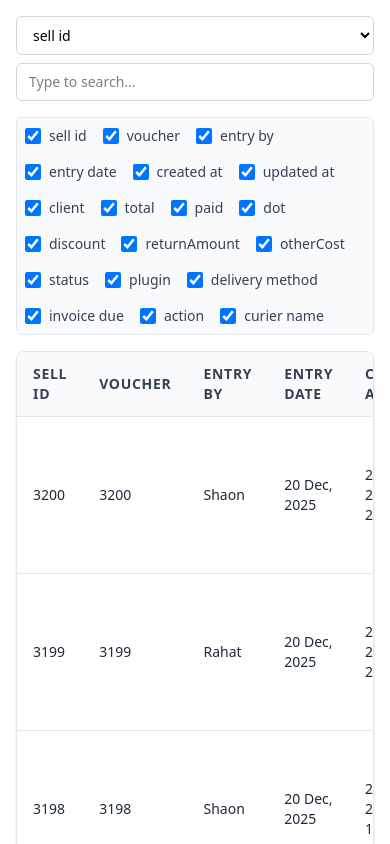
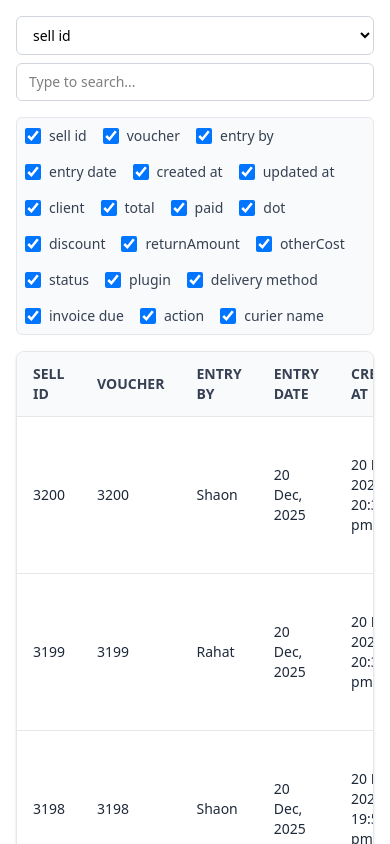
Before and after one commit to ratulislam46/ragory-ltd-task, a React (Vite) app: page / in a window 390 px wide. Shown: the top 844 px of the page. Built offline with nearby package versions, Linux system fonts and the light colour scheme.

Commit message:
Modify code for responsivility

```diff
--- a/src/components/DataTable.jsx
+++ b/src/components/DataTable.jsx
@@ -10,10 +10,11 @@ const DataTable = ({ data, visibleColumns }) => {
     );
   }
 
-  // Render cell function with plugin handling
+  // Render cell function with plugin & courier handling
   const renderCell = (value, colName) => {
+    // Plugin column
     if (colName === "plugin") {
-      if (!value) return <span className="text-gray-400">No Plugin</span>;
+      if (!value) return <span className="text-gray-400 italic">No Plugin</span>;
       if (value.short_url) {
         return (
           <a
@@ -26,10 +27,18 @@ const DataTable = ({ data, visibleColumns }) => {
           </a>
         );
       }
-      return <span className="text-gray-400">No Plugin</span>;
+      return <span className="text-gray-400 italic">No Plugin</span>;
     }
 
-    if (value === null || value === undefined) return "N/A";
+    // Curier Name
+    if (colName === "curier_name") {
+      if (!value || value === "") {
+        return <span className="text-gray-400 italic">No Courier</span>;
+      }
+    }
+
+    // Default rendering
+    if (value === null || value === undefined) return "";
     if (typeof value === "string" && value.includes("<")) {
       return <span dangerouslySetInnerHTML={{ __html: value }} />;
     }
@@ -41,12 +50,12 @@ const DataTable = ({ data, visibleColumns }) => {
     <div className="relative overflow-x-auto border border-gray-200 rounded-lg shadow-sm">
       <table className="min-w-full divide-y divide-gray-200">
         {/* Table Header */}
-        <thead className="bg-gray-50 sticky top-0 z-10">
+        <thead className="bg-gray-50 sticky top-0 z-20">
           <tr>
             {visibleColumns.map((col) => (
               <th
                 key={col}
-                className="px-4 py-3 text-left text-sm font-semibold text-gray-700 uppercase tracking-wider"
+                className="px-4 py-3 text-left text-sm font-semibold text-gray-700 uppercase "
               >
                 {col.replace(/_/g, " ")}
               </th>
--- a/src/pages/Home.jsx
+++ b/src/pages/Home.jsx
@@ -3,10 +3,19 @@ import jsonData from '../data/data.json';
 import DataTable from '../components/DataTable';
 
 const Home = () => {
+  const columns = Object.keys(jsonData.data[0]);
+  const [visibleColumns, setVisibleColumns] = useState(columns);
   const [searchField, setSearchField] = useState("sell_id");
   const [searchQuery, setSearchQuery] = useState("");
-    const columns = Object.keys(jsonData.data[0]);
-    const [visibleColumns, setVisibleColumns] = useState(columns);
+
+  // Toggle column visibility
+  const toggleColumn = (col) => {
+    if (visibleColumns.includes(col)) {
+      setVisibleColumns(visibleColumns.filter(c => c !== col));
+    } else {
+      setVisibleColumns([...visibleColumns, col]);
+    }
+  };
 
   // Helper: strip HTML tags for search
   const stripHTML = (str) => {
@@ -14,40 +23,17 @@ const Home = () => {
     return str.replace(/<[^>]+>/g, "");
   };
 
-    // Filtered data
+  // Filtered data based on search
   const filteredData = jsonData.data.filter((row) => {
     let value = row[searchField];
-
     if (value === null || value === undefined) return false;
-
-        // If object, stringify
-        if (typeof value === "object") {
-            value = JSON.stringify(value);
-        }
-
-        // If string, strip HTML tags
-        if (typeof value === "string") {
-            value = stripHTML(value);
-        }
-
+    if (typeof value === "object") value = JSON.stringify(value);
+    if (typeof value === "string") value = stripHTML(value);
     return value.toString().toLowerCase().includes(searchQuery.toLowerCase());
   });
 
-    // Toggle column visibility
-    const toggleColumn = (col) => {
-        if (visibleColumns.includes(col)) {
-            // Hide column → remove from visibleColumns
-            setVisibleColumns(visibleColumns.filter(c => c !== col));
-        } else {
-            // Show column → add to visibleColumns
-            setVisibleColumns([...visibleColumns, col]);
-        }
-    };
-
-
   return (
     <div className="p-4 space-y-4">
-
       {/* ===== Search Section ===== */}
       <div className="flex flex-col sm:flex-row sm:items-center sm:space-x-4 space-y-2 sm:space-y-0">
         <select
@@ -89,7 +75,6 @@ const Home = () => {
       {/* ===== Data Table ===== */}
       <DataTable data={filteredData} visibleColumns={visibleColumns} />
     </div>
-
   );
 };
 
```
Lines whose indentation alone changed are shown as unchanged.
